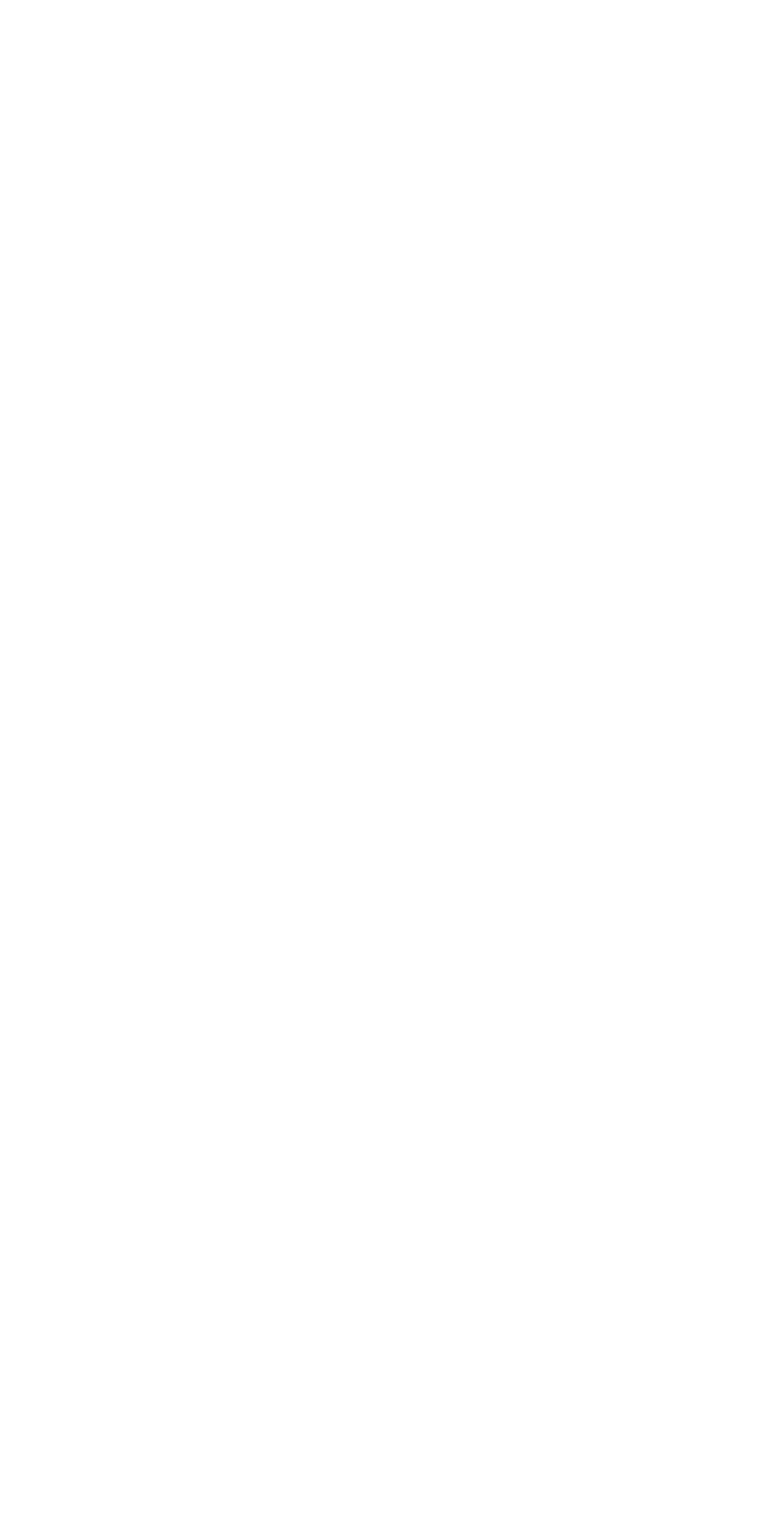
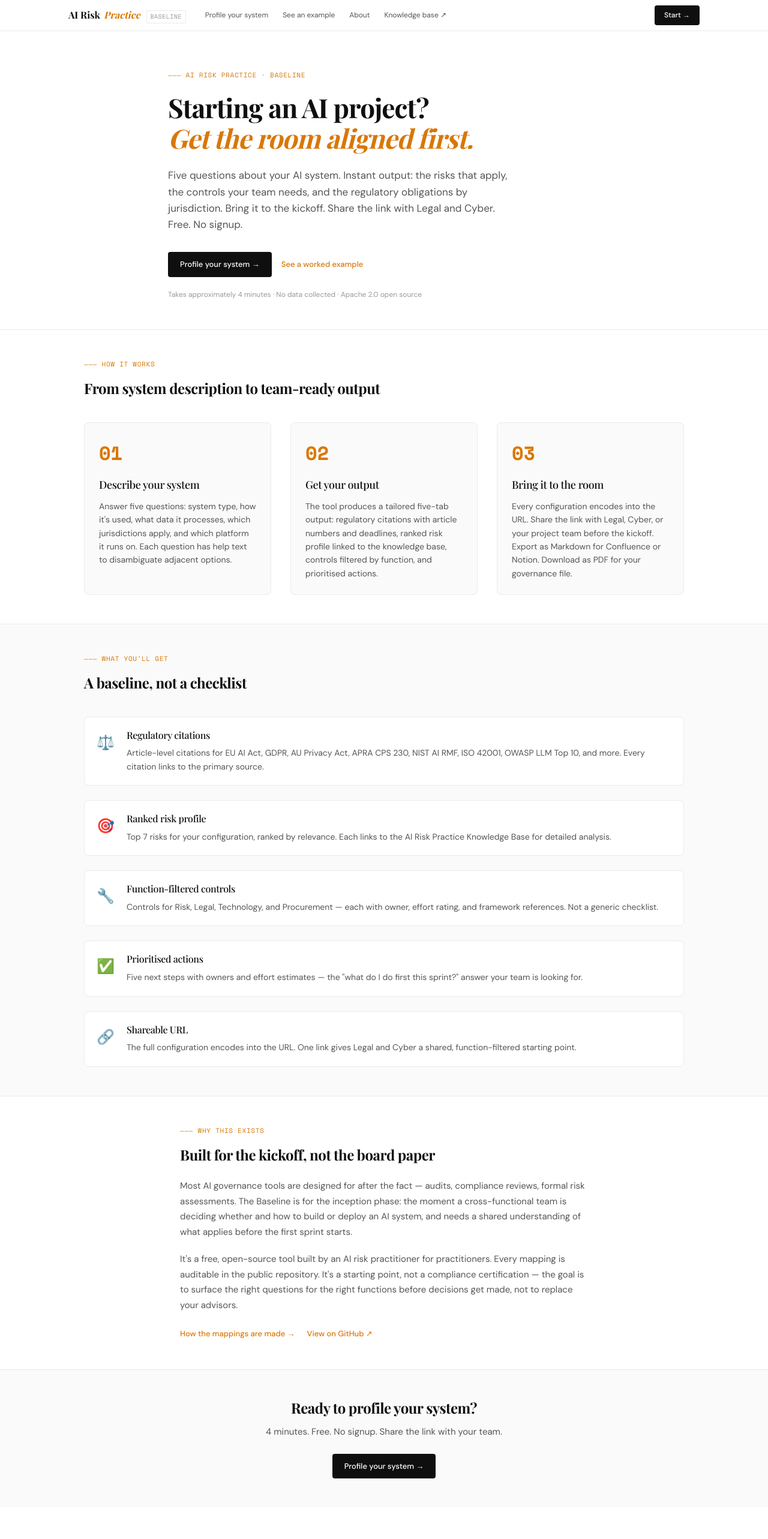
Before and after one commit to b-gowland/ai-risk-baseline, a React (Vite) app: page / in a window 1280 px wide. Shown: the top 2566 px of the page at 60% size. Before the commit the page ends 800 px from the top, so only its background shows below. Built offline with nearby package versions, Linux system fonts and the light colour scheme; a web font is replaced by a local one.

Commit message:
feat: subdomain routing (baseline.airiskpractice.org) + inception framing copy refresh

```diff
--- a/index.html
+++ b/index.html
@@ -3,14 +3,14 @@
   <head>
     <meta charset="UTF-8" />
     <meta name="viewport" content="width=device-width, initial-scale=1.0" />
-    <meta name="description" content="AI Governance Baseline — describe your AI system, get a tailored risk and control profile mapped to applicable frameworks. Free. No signup." />
+    <meta name="description" content="AI Governance Baseline — five questions about your AI system, instant output for your cross-functional team. Regulatory obligations, risk profile, and controls. Free. No signup." />
     <meta name="theme-color" content="#ffffff" />
 
     <!-- Open Graph -->
     <meta property="og:title" content="AI Governance Baseline — AI Risk Practice" />
-    <meta property="og:description" content="Describe your AI system. Get your governance baseline. Free, open-source, no signup." />
+    <meta property="og:description" content="Five questions about your AI system. Instant output for your cross-functional team. Free, open-source, no signup." />
     <meta property="og:type" content="website" />
-    <meta property="og:url" content="https://airiskpractice.org/baseline" />
+    <meta property="og:url" content="https://baseline.airiskpractice.org/" />
 
     <title>AI Governance Baseline — AI Risk Practice</title>
 
--- a/public/404.html
+++ b/public/404.html
@@ -8,11 +8,9 @@
       // GitHub Pages SPA fallback — redirect to index with path encoded
       // so BrowserRouter can handle the route client-side
       const path = window.location.pathname;
-      const base = '/ai-risk-baseline';
-      const rest = path.startsWith(base) ? path.slice(base.length) : path;
       const search = window.location.search;
       const hash = window.location.hash;
-      const redirectUrl = base + '/?redirect=' + encodeURIComponent(rest + search + hash);
+      const redirectUrl = '/?redirect=' + encodeURIComponent(path + search + hash);
       window.location.replace(redirectUrl);
     </script>
   </head>
--- a/src/App.jsx
+++ b/src/App.jsx
@@ -19,7 +19,7 @@ function RedirectHandler() {
       // Clean up the redirect param and navigate to the actual route
       params.delete('redirect');
       const newUrl = redirect + (params.toString() ? '?' + params.toString() : '');
-      window.history.replaceState(null, '', '/ai-risk-baseline' + newUrl);
+      window.history.replaceState(null, '', newUrl);
       window.location.reload();
     }
   }, []);
@@ -28,7 +28,7 @@ function RedirectHandler() {
 
 export default function App() {
   return (
-    <BrowserRouter basename="/ai-risk-baseline">
+    <BrowserRouter basename="/">
       <RedirectHandler />
       <div style={{ display: 'flex', flexDirection: 'column', minHeight: '100vh' }}>
         <Nav />
--- a/src/engine/url-state.js
+++ b/src/engine/url-state.js
@@ -112,5 +112,5 @@ export function isPartialConfig(config) {
 export function buildShareUrl(config, baseUrl = window.location.origin) {
   const params = encodeConfig(config);
   const base = baseUrl.replace(/\/$/, '');
-  return `${base}/ai-risk-baseline/output?${params.toString()}`;
+  return `${base}/output?${params.toString()}`;
 }
--- a/src/pages/About.jsx
+++ b/src/pages/About.jsx
@@ -11,15 +11,17 @@ export default function About() {
         <section className={styles.section}>
           <h2 className={styles.sectionTitle}>What it is</h2>
           <p className={styles.text}>
-            The AI Governance Baseline is a free, browser-based governance profiler.
-            It takes five configuration questions describing your AI system and returns
-            a tailored output: regulatory citations, risk profile, controls by function,
-            and prioritised actions.
+            The AI Governance Baseline is a free, browser-based inception tool for
+            cross-functional AI project teams. It takes five configuration questions
+            describing your AI system and returns a tailored output: regulatory obligations,
+            risk profile, controls by function, and prioritised actions — ready to share
+            with Legal, Cyber, Risk, and the project team before the first sprint starts.
           </p>
           <p className={styles.text}>
-            It's a starting point — not a compliance certification. The goal is to save
-            a cross-functional team two weeks of initial research, not to replace legal
-            advisors or formal risk assessments.
+            It's designed for the moment a team is deciding whether and how to build or
+            deploy an AI system — not for after-the-fact audits or board reporting.
+            The goal is to surface the right questions for the right functions at the
+            right time, not to replace formal risk assessments or legal advisors.
           </p>
         </section>
 
--- a/src/pages/Landing.jsx
+++ b/src/pages/Landing.jsx
@@ -12,16 +12,18 @@ export default function Landing() {
         <div className={styles.heroInner}>
           <p className={styles.eyebrow}>——— AI RISK PRACTICE · BASELINE</p>
           <h1 className={styles.heroTitle}>
-            Describe your AI system.<br />
-            <em>Get your governance baseline.</em>
+            Starting an AI project?<br />
+            <em>Get the room aligned first.</em>
           </h1>
           <p className={styles.heroSub}>
-            Five questions. Free. No signup. Output is a shareable artefact — risk profile, regulatory
-            citations, and controls mapped to your system and jurisdiction.
+            Five questions about your AI system. Instant output: the risks that apply,
+            the controls your team needs, and the regulatory obligations by jurisdiction.
+            Bring it to the kickoff. Share the link with Legal and Cyber.
+            Free. No signup.
           </p>
           <div className={styles.heroCtas}>
             <Link to="/configure" className={styles.btnPrimary}>
-              Start profiling →
+              Profile your system →
             </Link>
             <Link to={EXAMPLE_URL} className={styles.btnSecondary}>
               See a worked example
@@ -37,12 +39,12 @@ export default function Landing() {
       <section className={styles.how}>
         <div className={styles.howInner}>
           <p className={styles.sectionEyebrow}>——— HOW IT WORKS</p>
-          <h2 className={styles.sectionTitle}>Three steps to a governance baseline</h2>
+          <h2 className={styles.sectionTitle}>From system description to team-ready output</h2>
 
           <div className={styles.steps}>
             <div className={styles.step}>
               <div className={styles.stepNum}>01</div>
-              <h3 className={styles.stepTitle}>Configure your system</h3>
+              <h3 className={styles.stepTitle}>Describe your system</h3>
               <p className={styles.stepText}>
                 Answer five questions: system type, how it's used, what data it processes,
                 which jurisdictions apply, and which platform it runs on.
@@ -60,10 +62,10 @@ export default function Landing() {
             </div>
             <div className={styles.step}>
               <div className={styles.stepNum}>03</div>
-              <h3 className={styles.stepTitle}>Share with your team</h3>
+              <h3 className={styles.stepTitle}>Bring it to the room</h3>
               <p className={styles.stepText}>
                 Every configuration encodes into the URL. Share the link with Legal, Cyber,
-                or your board. Export as Markdown for Confluence or Notion.
+                or your project team before the kickoff. Export as Markdown for Confluence or Notion.
                 Download as PDF for your governance file.
               </p>
             </div>
@@ -137,17 +139,19 @@ export default function Landing() {
         <div className={styles.whyInner}>
           <p className={styles.sectionEyebrow}>——— WHY THIS EXISTS</p>
           <div className={styles.whyContent}>
-            <h2 className={styles.whyTitle}>Free, open, and practitioner-built</h2>
+            <h2 className={styles.whyTitle}>Built for the kickoff, not the board paper</h2>
             <p className={styles.whyText}>
-              Most AI governance tools are either expensive enterprise products or generic
-              checklists that don't account for your system type, jurisdiction, or function.
-              The Baseline is a free, open-source tool built by an AI risk practitioner
-              for practitioners — with every mapping auditable in the public repository.
+              Most AI governance tools are designed for after the fact — audits, compliance
+              reviews, formal risk assessments. The Baseline is for the inception phase:
+              the moment a cross-functional team is deciding whether and how to build or deploy
+              an AI system, and needs a shared understanding of what applies before the first
+              sprint starts.
             </p>
             <p className={styles.whyText}>
-              It's a starting point, not a compliance certification. Every claim links to a
-              primary source. Every output comes with a disclaimer. The goal is to save
-              your team two weeks of pre-meeting work — not to replace your advisors.
+              It's a free, open-source tool built by an AI risk practitioner for practitioners.
+              Every mapping is auditable in the public repository. It's a starting point,
+              not a compliance certification — the goal is to surface the right questions
+              for the right functions before decisions get made, not to replace your advisors.
             </p>
             <div className={styles.whyLinks}>
               <Link to="/about" className={styles.btnSecondary}>How the mappings are made →</Link>
@@ -168,9 +172,9 @@ export default function Landing() {
       <section className={styles.bottomCta}>
         <div className={styles.bottomCtaInner}>
           <h2 className={styles.bottomCtaTitle}>Ready to profile your system?</h2>
-          <p className={styles.bottomCtaSub}>4 minutes. Free. No signup required.</p>
+          <p className={styles.bottomCtaSub}>4 minutes. Free. No signup. Share the link with your team.</p>
           <Link to="/configure" className={styles.btnPrimary}>
-            Start profiling →
+            Profile your system →
           </Link>
         </div>
       </section>
--- a/vite.config.js
+++ b/vite.config.js
@@ -3,7 +3,7 @@ import react from '@vitejs/plugin-react'
 
 export default defineConfig({
   plugins: [react()],
-  base: '/ai-risk-baseline/',
+  base: '/',
   build: {
     outDir: 'dist',
     rollupOptions: {
```
Also changed, not shown: 2 other files (tests, documents, lock files or other folders).
